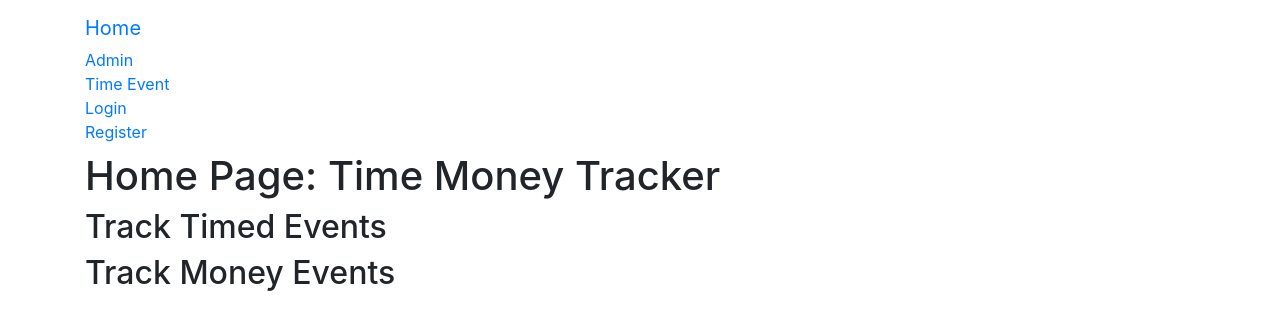
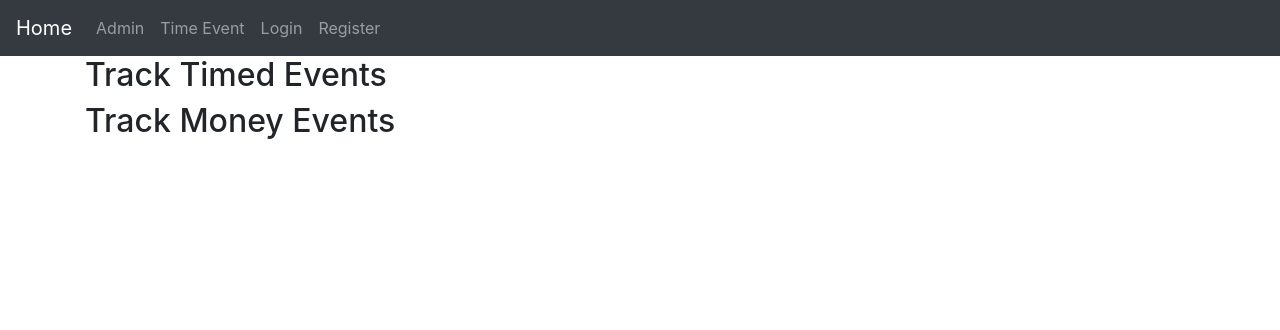
Before and after one commit to mitchellluhm/TimeAndMoneyTracker, a Django app: page / in a window 1280 px wide. Shown: the top 330 px of the page. Run offline with Django 3.2, Linux system fonts and the light colour scheme; some libraries are stand-ins or nearby versions.

Commit message:
Adding new navbar

```diff
--- a/TimeMoney/templates/TimeMoneyApp/base.html
+++ b/TimeMoney/templates/TimeMoneyApp/base.html
@@ -21,24 +21,42 @@
   <body class="">
 
 	<!-- Main Navbar -->
-    <nav class="navbar navbar-default navbar-static-top">
-      <div class="container">
-        <ul class="nav navbar-nav">
+    <nav class="navbar navbar-expand-md navbar-dark fixed-top bg-dark">
+      <div class="collapse navbar-collapse" id="navbarsExampleDefault">
+        <ul class="navbar-nav mr-auto">
 
-          <li><a class="navbar-brand" href="{% url 'index' %}">Home</a></li>
-          <li><a class="navbar-link" href="{% url 'admin:index' %}">Admin</a></li>
-          <li><a class="navbar-link" href="{% url 'TimeMoneyApp:time_event' %}">Time Event</a></li>
+          <li class="nav-item active">
+			<a class="navbar-brand" href="{% url 'index' %}">Home</a>
+		  </li>
+
+          <li class="nav-item">
+			<a class="nav-link" href="{% url 'admin:index' %}">Admin</a>
+		  </li>
+
+          <li class="nav-item">
+			<a class="nav-link" href="{% url 'TimeMoneyApp:time_event' %}">Time Event</a>
+		  </li>
 
 		  <!-- Either User can Login or Logout depending on their status -->
           {% if user.is_authenticated %}
-            <li><a href="{% url 'TimeMoneyApp:user_logout' %}">Logout</a></li>
+
+            <li class="nav-item">
+				<a class="nav-link" href="{% url 'TimeMoneyApp:user_logout' %}">Logout</a>
+			</li>
+
           {% else %}
-            <li><a class="navbar-link" href="{% url 'TimeMoneyApp:user_login' %}">Login</a></li>
-          	<li><a class="navbar-link" href="{% url 'TimeMoneyApp:user_register' %}">Register</a></li>
+
+            <li class="nav-item">
+				<a class="nav-link" href="{% url 'TimeMoneyApp:user_login' %}">Login</a>
+			</li>
+
+          	<li class="nav-item">
+				<a class="nav-link" href="{% url 'TimeMoneyApp:user_register' %}">Register</a>
+			</li>
           {% endif %}
 
         </ul>
-      </div>
+	  </div>
     </nav>
 
 	<!-- All Pages -->
--- a/TimeMoney/templates/TimeMoneyApp/user_login.html
+++ b/TimeMoney/templates/TimeMoneyApp/user_login.html
@@ -1,6 +1,10 @@
 {% extends 'TimeMoneyApp/base.html' %}
 {% block login_block %}
 <div class="text-center">
+
+	<!-- TODO fix this hardcode break -->
+	<br>
+	<br>
 
 	<form class="form-signin" action="{% url 'TimeMoneyApp:user_login' %}" method="POST">
 		{% csrf_token %}
```
Also changed, not shown: TimeMoney/db.sqlite3.
